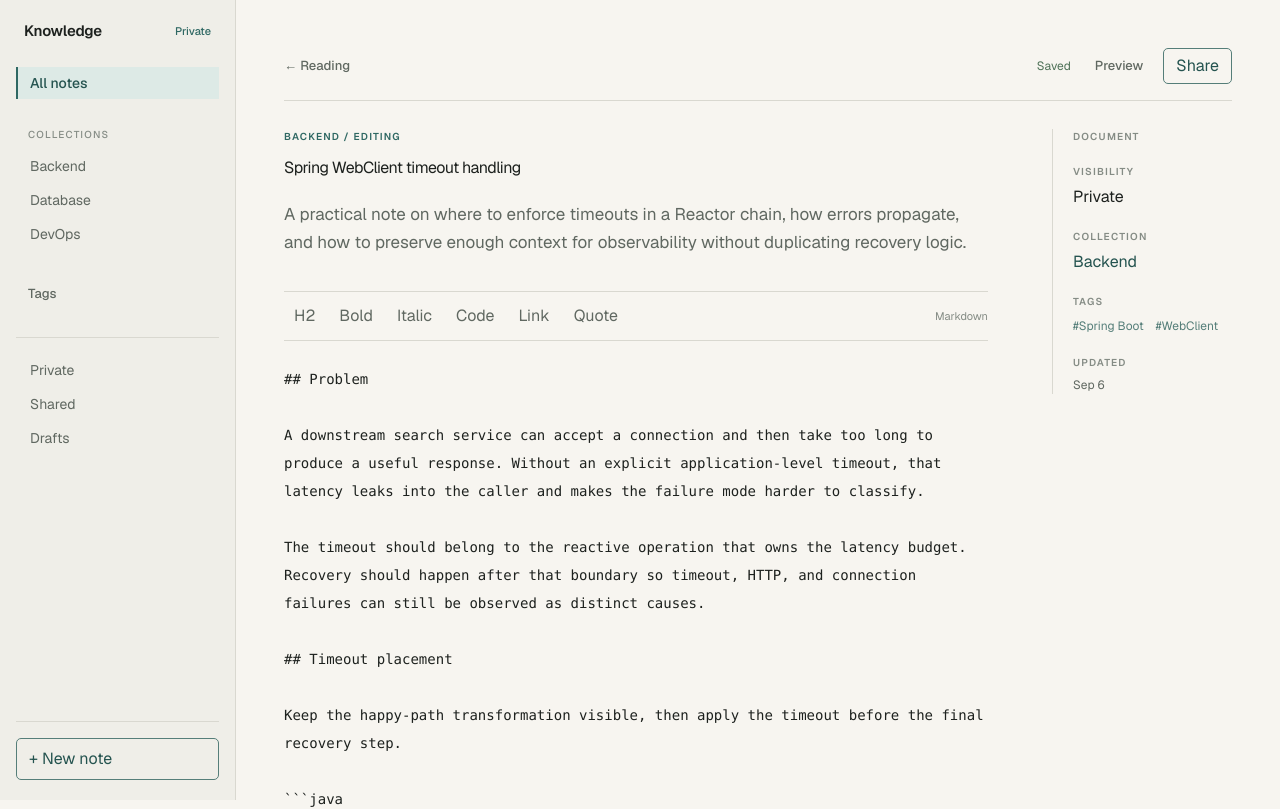
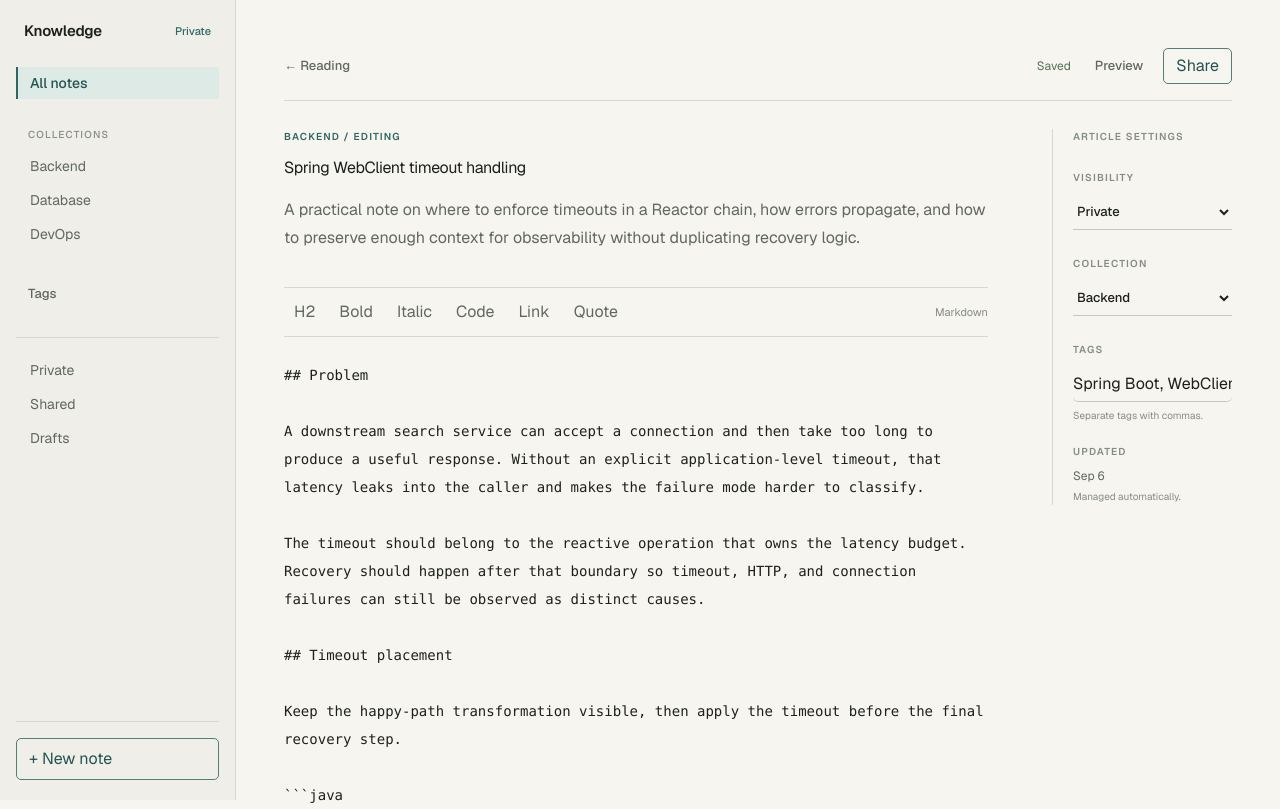
Before and after one commit to phanducquang/knowledge-application, a Next.js app in the folder apps/web/: page /knowledge/spring-webclient-timeout/edit in a window 1280 px wide. Shown: the top 809 px of the page. Built offline with nearby package versions, Linux system fonts and the light colour scheme.

Commit message:
refactor(web): clarify knowledge editor scope and hierarchy

```diff
--- a/apps/web/src/app/knowledge/[slug]/edit/page.tsx
+++ b/apps/web/src/app/knowledge/[slug]/edit/page.tsx
@@ -2,7 +2,6 @@ import Link from "next/link";
 import { notFound } from "next/navigation";
 import { EditorToolbar } from "@/components/knowledge/editor-toolbar";
 import { WorkspaceShell } from "@/components/layout/workspace-shell";
-import { Tag } from "@/components/ui/tag";
 import { mockReferenceArticle } from "@/data/mock-knowledge";
 
 const mockMarkdown = `## Problem
@@ -46,32 +45,56 @@ handler.search(query)
 4. One final recovery step maps the error into \`timeout\` or \`error\` status.
 `;
 
-function DocumentSettings({ compact = false }: { compact?: boolean }) {
+const propertyLabelClassName =
+  "text-[10px] font-semibold uppercase tracking-[0.12em] text-[var(--text-subtle)]";
+
+const propertyControlClassName =
+  "mt-1.5 h-9 w-full border-0 border-b border-[var(--border-strong)] bg-transparent px-0 text-[13px] font-medium text-[var(--text)] outline-none transition-colors hover:border-[var(--accent-muted)] focus:border-[var(--accent)] focus:ring-0";
+
+function ArticleSettings({ compact = false }: { compact?: boolean }) {
   const content = (
     <div className="space-y-5">
+      <label className="block" htmlFor={compact ? "visibility-mobile" : "visibility-desktop"}>
+        <span className={propertyLabelClassName}>Visibility</span>
+        <select
+          id={compact ? "visibility-mobile" : "visibility-desktop"}
+          defaultValue={mockReferenceArticle.visibility}
+          className={propertyControlClassName}
+        >
+          <option>Private</option>
+          <option>Unlisted</option>
+          <option>Public</option>
+        </select>
+      </label>
+
+      <label className="block" htmlFor={compact ? "collection-mobile" : "collection-desktop"}>
+        <span className={propertyLabelClassName}>Collection</span>
+        <select
+          id={compact ? "collection-mobile" : "collection-desktop"}
+          defaultValue={mockReferenceArticle.collection}
+          className={propertyControlClassName}
+        >
+          <option>Backend</option>
+          <option>Database</option>
+          <option>DevOps</option>
+        </select>
+      </label>
+
+      <label className="block" htmlFor={compact ? "tags-mobile" : "tags-desktop"}>
+        <span className={propertyLabelClassName}>Tags</span>
+        <input
+          id={compact ? "tags-mobile" : "tags-desktop"}
+          type="text"
+          defaultValue={mockReferenceArticle.tags.join(", ")}
+          className={propertyControlClassName}
+        />
+        <span className="mt-1.5 block text-[10px] leading-4 text-[var(--text-subtle)]">Separate tags with commas.</span>
+      </label>
+
       <div>
-        <p className="text-[10px] font-semibold uppercase tracking-[0.12em] text-[var(--text-subtle)]">Visibility</p>
-        <button type="button" className="mt-1.5 text-[13px] font-medium text-[var(--text)] hover:text-[var(--accent-strong)]">
-          {mockReferenceArticle.visibility}
-        </button>
-      </div>
-      <div>
-        <p className="text-[10px] font-semibold uppercase tracking-[0.12em] text-[var(--text-subtle)]">Collection</p>
-        <button type="button" className="mt-1.5 text-[13px] font-medium text-[var(--accent-strong)]">
-          {mockReferenceArticle.collection}
-        </button>
-      </div>
-      <div>
-        <p className="text-[10px] font-semibold uppercase tracking-[0.12em] text-[var(--text-subtle)]">Tags</p>
-        <div className="mt-2 flex flex-wrap gap-x-3 gap-y-1">
-          {mockReferenceArticle.tags.map((tag) => (
-            <Tag key={tag}>{tag}</Tag>
-          ))}
-        </div>
-      </div>
-      <div>
-        <p className="text-[10px] font-semibold uppercase tracking-[0.12em] text-[var(--text-subtle)]">Updated</p>
-        <p className="mt-1.5 text-[12px] tabular-nums text-[var(--text-muted)]">{mockReferenceArticle.updatedAt}</p>
+        <p className={propertyLabelClassName}>Updated</p>
+        <p className="mt-2 text-[12px] tabular-nums text-[var(--text-muted)]">{mockReferenceArticle.updatedAt}</p>
+        <p className="mt-1 text-[10px] leading-4 text-[var(--text-subtle)]">Managed automatically.</p>
       </div>
     </div>
   );
@@ -79,16 +102,16 @@ function DocumentSettings({ compact = false }: { compact?: boolean }) {
   if (compact) {
     return (
       <details className="mb-6 border-y border-[var(--border)] py-3 xl:hidden">
-        <summary className="cursor-pointer text-[12px] font-medium text-[var(--text-muted)]">Document settings</summary>
+        <summary className="cursor-pointer text-[13px] font-medium text-[var(--text-muted)]">Article settings</summary>
         <div className="mt-4">{content}</div>
       </details>
     );
   }
 
   return (
-    <aside className="hidden xl:block" aria-label="Document settings">
+    <aside className="hidden xl:block" aria-label="Article settings">
       <div className="sticky top-8 border-l border-[var(--border)] pl-5">
-        <p className="mb-5 text-[10px] font-semibold uppercase tracking-[0.12em] text-[var(--text-subtle)]">Document</p>
+        <p className="mb-5 text-[10px] font-semibold uppercase tracking-[0.12em] text-[var(--text-subtle)]">Article settings</p>
         {content}
       </div>
     </aside>
@@ -142,30 +165,21 @@ export default async function KnowledgeEditorPage(props: { params: Promise<{ slu
                 id="knowledge-title"
                 type="text"
                 defaultValue={mockReferenceArticle.title}
-                className="w-full border-0 bg-transparent p-0 text-[34px] font-semibold leading-[1.08] tracking-[-0.035em] text-[var(--text)] outline-none placeholder:text-[var(--text-subtle)] focus-visible:outline-none sm:text-[38px]"
+                className="w-full border-0 bg-transparent p-0 text-[30px] font-semibold leading-[1.12] tracking-[-0.025em] text-[var(--text)] outline-none placeholder:text-[var(--text-subtle)] focus-visible:outline-none sm:text-[32px]"
               />
             </label>
 
-            <label className="mt-5 block" htmlFor="knowledge-summary">
+            <label className="mt-4 block" htmlFor="knowledge-summary">
               <span className="sr-only">Knowledge summary</span>
               <textarea
                 id="knowledge-summary"
                 rows={2}
                 defaultValue={mockReferenceArticle.lead}
-                className="w-full resize-none border-0 bg-transparent p-0 text-[16px] leading-7 text-[var(--text-muted)] outline-none placeholder:text-[var(--text-subtle)] sm:text-[17px]"
+                className="w-full resize-none border-0 bg-transparent p-0 text-[15px] leading-7 text-[var(--text-muted)] outline-none placeholder:text-[var(--text-subtle)] sm:text-[16px]"
               />
             </label>
 
-            <div className="mt-6 flex flex-wrap items-center gap-x-3 gap-y-2 border-y border-[var(--border)] py-3 text-[12px] text-[var(--text-subtle)] xl:hidden">
-              <span>{mockReferenceArticle.visibility}</span>
-              <span aria-hidden="true">/</span>
-              <span>{mockReferenceArticle.collection}</span>
-              {mockReferenceArticle.tags.map((tag) => (
-                <Tag key={tag}>{tag}</Tag>
-              ))}
-            </div>
-
-            <DocumentSettings compact />
+            <ArticleSettings compact />
 
             <div className="mt-7">
               <EditorToolbar />
@@ -182,11 +196,11 @@ export default async function KnowledgeEditorPage(props: { params: Promise<{ slu
             </label>
 
             <div className="border-t border-[var(--border)] pt-4 text-[11px] text-[var(--text-subtle)]">
-              Reference screen only — formatting controls and autosave status are visual placeholders until editor behavior is implemented.
+              Reference screen only — title, summary, content and article settings are editable visual controls; autosave and persistence are placeholders until behavior is implemented.
             </div>
           </main>
 
-          <DocumentSettings />
+          <ArticleSettings />
         </div>
       </div>
     </WorkspaceShell>
```
